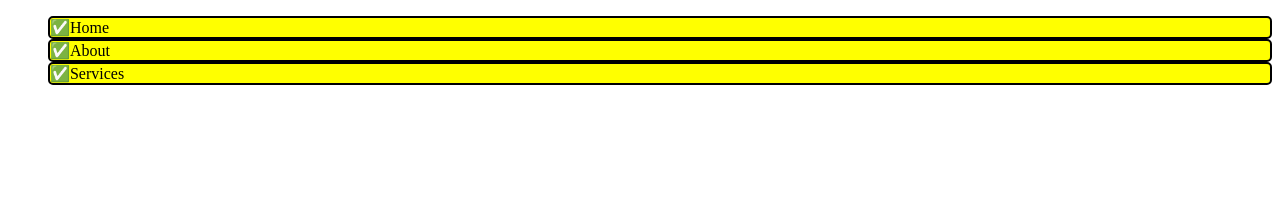
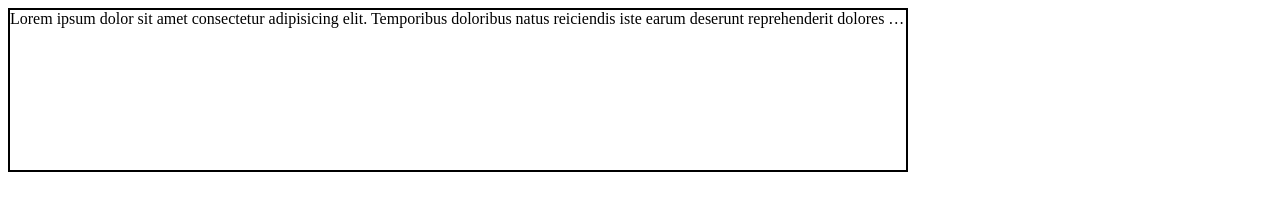
Before and after one commit to sasukeuchiha14/Web_developing, a plain HTML site: page index.html in a window 1280 px wide. Drawn offline with Linux system fonts and the light colour scheme.

Commit message:
CSS Overflow Property

```diff
--- a/index.html
+++ b/index.html
@@ -3,25 +3,25 @@
 <head>
     <meta charset="UTF-8">
     <meta name="viewport" content="width=device-width, initial-scale=1.0">
-    <title>Style Listing using CSS</title>
+    <title>CSS Overflow Property</title>
     <style>
-        nav ul li{
-            list-style: devanagari inside;
-            list-style-type: "✅";
-            background-color: yellow;
+        .box{
+            width: 70vw;
+            height: 20vh;
             border: 2px solid black;
-            border-radius: 5px;
-            /* list-style-image: url('https://media.giphy.com/media/v1.Y2lkPTc5MGI3NjExMTBrNWg5ZTgxY2Y4aWZqcHEzb250ZTAybDR4YmtteGplanNuaDd2cSZlcD12MV9pbnRlcm5hbF9naWZfYnlfaWQmY3Q9Zw/lTLV2erK8vf1MIz4Rk/giphy.gif'); */
+            overflow: auto; /* This will add a scrollbar to the box if ONLY required*/
+            white-space: nowrap; /* This will prevent the text from wrapping */
+            text-overflow: ellipsis; /* This will add an ellipsis (...) to the text if it overflows */
+            overflow-x: hidden; /* This will hide the horizontal overflow */
+            overflow-y: scroll; /* This will add a scrollbar to the vertical overflow */
+            overflow: hidden scroll; /*x-overflow y-overflow*/
+            /*Auto is preferred over scroll as it will only add a scrollbar if required*/
         }
     </style>
 </head>
 <body>
-    <nav>
-        <ul>
-            <li>Home</li>
-            <li>About</li>
-            <li>Services</li>
-        </ul>
-    </nav>
+    <div class="box">
+        Lorem ipsum dolor sit amet consectetur adipisicing elit. Temporibus doloribus natus reiciendis iste earum deserunt reprehenderit dolores quasi quo at praesentium distinctio ex esse mollitia veritatis, consequuntur in repellat dolore est rerum cum! Id incidunt eius amet tenetur deleniti, sed commodi autem veniam soluta? Rem!
+    </div>
 </body>
 </html>
```
